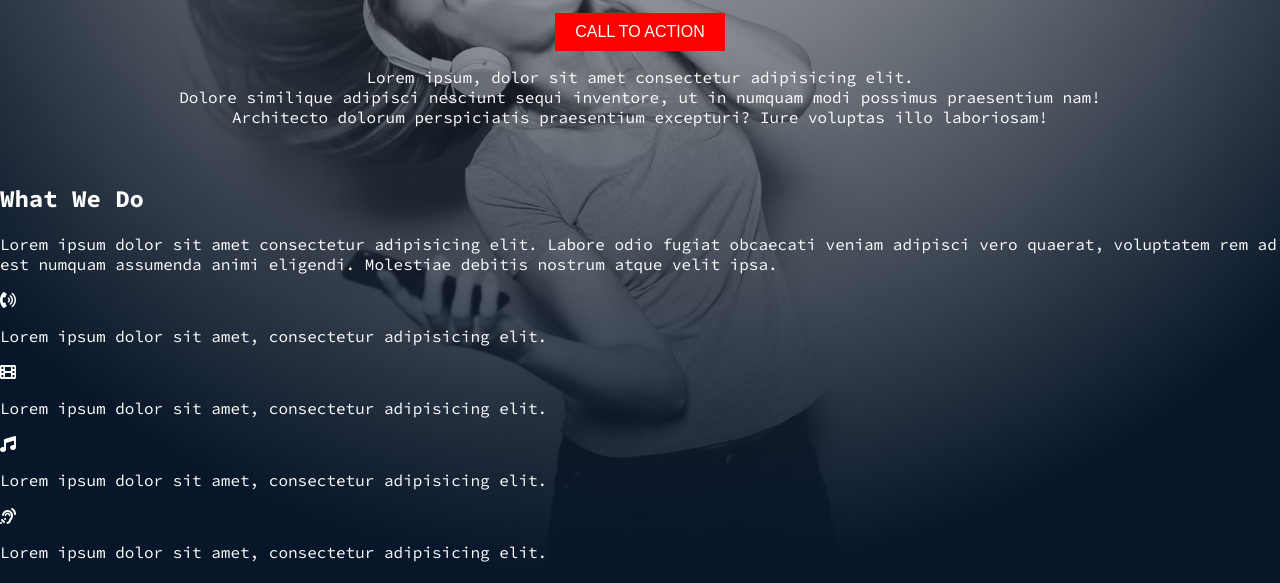
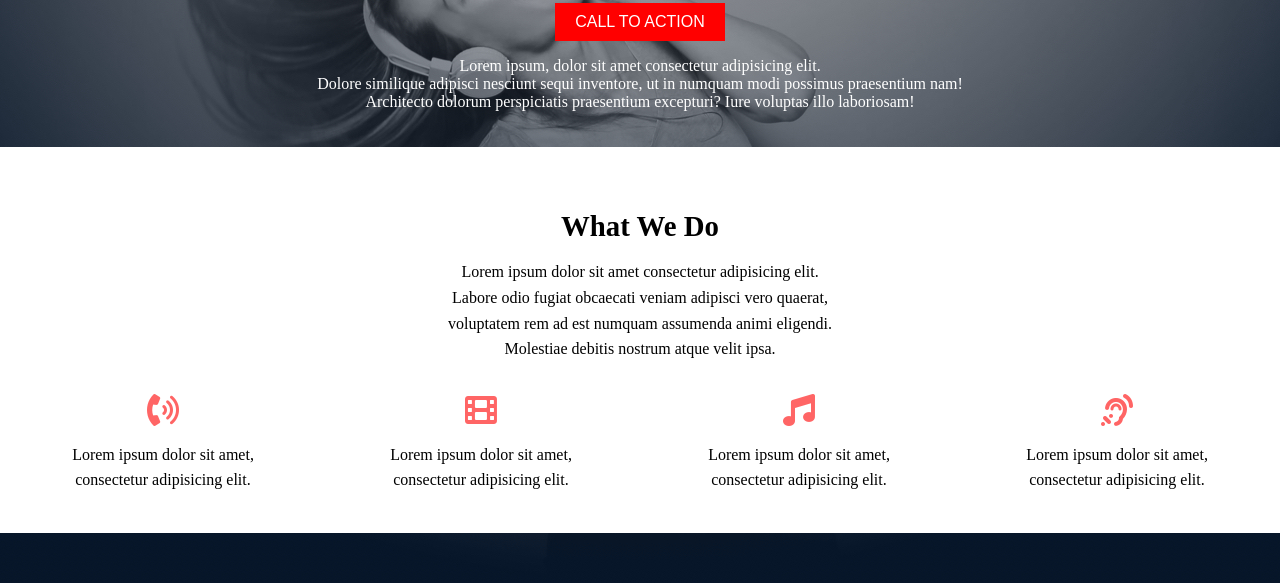
Before and after one commit to loicelaura/alx_html_css, a plain HTML site: page headphones/1-index.html in a window 1280 px wide. Shown: the part 217-800 px from the top of the page. Drawn offline with Linux system fonts and the light colour scheme.

Commit message:
added 1-index.html and 1-styles.css

```diff
--- a/headphones/0-styles.css
+++ b/headphones/0-styles.css
@@ -6,9 +6,16 @@ body {
   justify-content: center;
   min-height: 100vh;
   margin: 0;
+  font-weight: 500;
+  color: white;
+
+}
+.hero{
   background: url("./images/headphones_hero_1.jpg") no-repeat top center/cover;
-  color: white;
-  font-family: 'Source Code Pro', monospace;
+  position: relative;
+  min-height: 100vh;
+  height: fit-content;
+  height: 64rem;
 }
 
 header {
@@ -77,7 +84,7 @@ button:active {
   opacity: 0.8;
 }
 
-.content-text p{
+.extra-content {
   font-size: 1rem;
   line-height: 1.6;
 }
--- a/headphones/1-index.html
+++ b/headphones/1-index.html
@@ -3,11 +3,12 @@
 <head>
     <meta charset="UTF-8">
     <meta name="viewport" content="width=device-width, initial-scale=1.0">
-    <link rel="stylesheet" href="0-styles.css" />
     <link rel="stylesheet" href="https://cdnjs.cloudflare.com/ajax/libs/font-awesome/6.0.0/css/all.min.css">
+    <link rel="stylesheet" href="1-styles.css"/>
     <title>Headphones Website</title>
 </head>
 <body>
+    <div class="hero">
    <header>
     <nav>
         <img src="images/logo_headphones.png" alt="Headphones Logo" class="logo">
@@ -31,32 +32,33 @@
 
     <section class="what-we-do">
         <h2>What We Do</h2>
-        <p>Lorem ipsum dolor sit amet consectetur adipisicing elit.
-           Labore odio fugiat obcaecati veniam adipisci vero quaerat,
-           voluptatem rem ad est numquam assumenda animi eligendi.
+        <p>Lorem ipsum dolor sit amet consectetur adipisicing elit.<br>
+           Labore odio fugiat obcaecati veniam adipisci vero quaerat, <br>
+           voluptatem rem ad est numquam assumenda animi eligendi.<br>
            Molestiae debitis nostrum atque velit ipsa.</p>
 
         <div class="icon-section">
             <div class="icon-item">
                 <i class="fas fa-phone-volume"></i>
-                <p>Lorem ipsum dolor sit amet, consectetur adipisicing elit.</p>
+                <p>Lorem ipsum dolor sit amet,<br> consectetur adipisicing elit.</p>
             </div>
 
             <div class="icon-item">
                 <i class="fas fa-film"></i>
-                <p>Lorem ipsum dolor sit amet, consectetur adipisicing elit.</p>
+                <p>Lorem ipsum dolor sit amet,<br>consectetur adipisicing elit.</p>
             </div>
 
             <div class="icon-item">
                 <i class="fas fa-music"></i>
-                <p>Lorem ipsum dolor sit amet, consectetur adipisicing elit.</p>
+                <p>Lorem ipsum dolor sit amet,<br>consectetur adipisicing elit.</p>
             </div>
 
             <div class="icon-item">
                 <i class="fas fa-ear-listen"></i>
-                <p>Lorem ipsum dolor sit amet, consectetur adipisicing elit.</p>
+                <p>Lorem ipsum dolor sit amet,<br>consectetur adipisicing elit.</p>
             </div>
         </div>
+    </div>
     </section>
   </main>
 </body>
--- a/headphones/1-styles.css
+++ b/headphones/1-styles.css
@@ -6,9 +6,16 @@ body {
   justify-content: center;
   min-height: 100vh;
   margin: 0;
+  font-weight: 500;
+  color: white;
+}
+
+.hero {
   background: url("./images/headphones_hero_1.jpg") no-repeat top center/cover;
-  color: white;
-  font-family: 'Source Code Pro', monospace;
+  position: relative;
+  min-height: 100vh;
+  height: fit-content;
+  height: 40rem;
 }
 
 header {
@@ -73,13 +80,66 @@ button {
 
 button:hover,
 button:active {
-  background-color: darkred; /* Change to dark red on hover */
+  background-color: darkred;
   opacity: 0.8;
 }
 
-.content-text p {
+.extra-content {
   font-size: 1rem;
   line-height: 1.6;
+}
+
+/* Styling the "What We Do" Section */
+.what-we-do {
+  background-color: white;
+  color: black;
+  padding: 40px 20px;
+  text-align: center;
+}
+
+.what-we-do h2 {
+  font-size: 1.8rem;
+  margin-bottom: 1rem;
+}
+
+.what-we-do p {
+  font-size: 1rem;
+  line-height: 1.6;
+  margin-bottom: 2rem;
+}
+
+.icon-section {
+  display: flex;
+  justify-content: space-around;
+  flex-wrap: wrap;
+  gap: 2rem;
+}
+
+.icon-item {
+  text-align: center;
+  flex: 1 1 200px;
+}
+
+.icon-item i {
+  font-size: 2rem;
+  margin-bottom: 1rem;
+  color: #FF6565;
+}
+
+.icon-item p {
+  font-size: 1rem;
+  margin: 0;
+}
+
+@media (max-width: 768px) {
+  .icon-section {
+    flex-direction: column;
+    align-items: center;
+  }
+
+  .icon-item {
+    margin-bottom: 1.5rem;
+  }
 }
 
 @media (max-width: 480px) {
@@ -98,15 +158,15 @@ button:active {
     padding: 10px;
   }
 
+  .what-we-do {
+    padding: 20px 10px;
+  }
+
+  .icon-section {
+    gap: 1rem;
+  }
+
   body {
     padding: 10px;
   }
 }
-
-section {
-  background-color: white;
-  padding: 40px 20px;
-  text-align: center;
-  margin-top: 20px; /* Added margin for spacing between sections */
-  margin-bottom: 20px; /* Added margin for spacing between sections */
-}
```
Also changed, not shown: headphones/0-index.html (+2 -2 lines).
